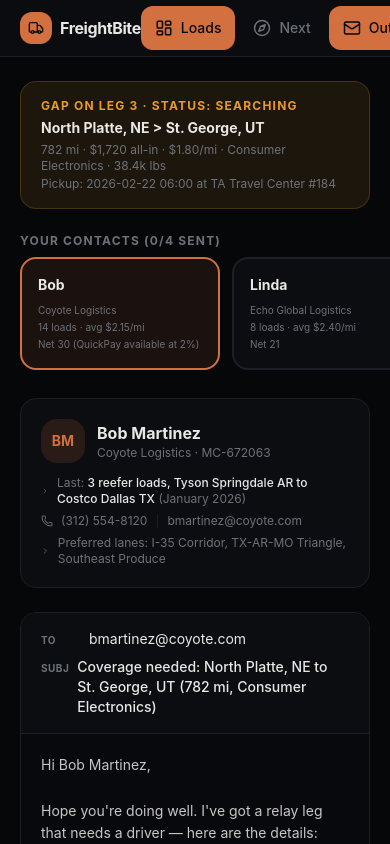
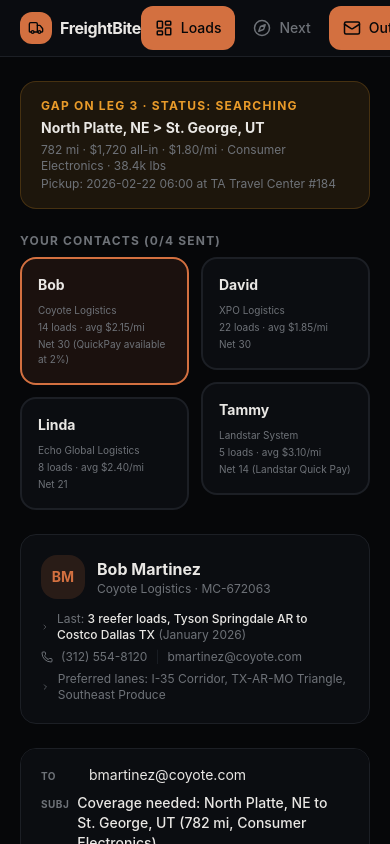
Before and after one commit to cherrygsw/v0-relay-haul-app, a Next.js app: page /driver/email in a window 390 px wide. Shown: the top 844 px of the page. Built offline with nearby package versions, Linux system fonts and the light colour scheme; a web font is replaced by a local one.

Commit message:
feat: implement responsive masonry grid layout
Apply Pinterest-style grids to multiple sections with new components.

```diff
--- a/app/(app)/driver/email/page.tsx
+++ b/app/(app)/driver/email/page.tsx
@@ -93,17 +93,17 @@ MC-1042871 | FreightBite Driver Network
         <p className="text-xs font-bold text-muted-foreground uppercase tracking-widest">
           Your Contacts ({sentEmails.size}/{DEMO_CONTACTS.length} sent)
         </p>
-        <div className="flex gap-3 overflow-x-auto pb-1 -mx-5 px-5">
+        <MasonryGrid columns={{ sm: 2, md: 3 }} gap="0.75rem">
           {DEMO_CONTACTS.map((contact) => {
             const sent = sentEmails.has(contact.id)
             const isActive = activeContact.id === contact.id
 
             return (
+              <MasonryItem key={contact.id}>
                 <button
-                key={contact.id}
                   onClick={() => setActiveContact(contact)}
                   className={cn(
-                  "shrink-0 rounded-2xl border-2 p-4 min-w-[200px] text-left transition-colors min-h-[56px]",
+                    "w-full rounded-2xl border-2 p-4 text-left transition-colors min-h-[56px]",
                     isActive
                       ? "border-primary bg-primary/10"
                       : "border-border bg-card active:bg-secondary"
@@ -121,9 +121,10 @@ MC-1042871 | FreightBite Driver Network
                     {contact.paymentTerms}
                   </p>
                 </button>
+              </MasonryItem>
             )
           })}
-        </div>
+        </MasonryGrid>
       </div>
 
       {/* Broker context */}
--- a/app/(app)/driver/next/page.tsx
+++ b/app/(app)/driver/next/page.tsx
@@ -117,8 +117,10 @@ export default function WhatsNextPage() {
             </div>
           </div>
         </button>
+        </MasonryItem>
 
         {/* Drive HOME */}
+        <MasonryItem>
         <button
           onClick={() => setChoice("HOME")}
           className={cn(
@@ -164,7 +166,8 @@ export default function WhatsNextPage() {
             </div>
           </div>
         </button>
-      </div>
+        </MasonryItem>
+      </MasonryGrid>
 
       {/* AI reasoning */}
       <div className="rounded-2xl bg-card border border-border p-5">
```
Lines whose indentation alone changed are shown as unchanged.
